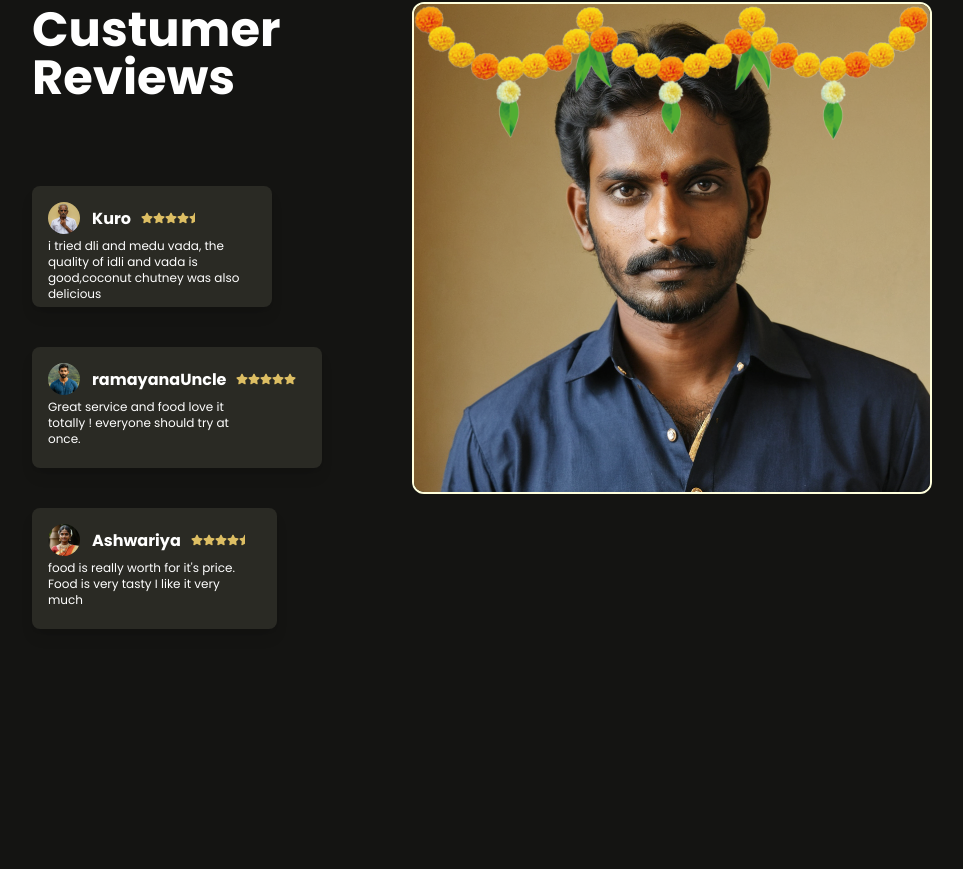
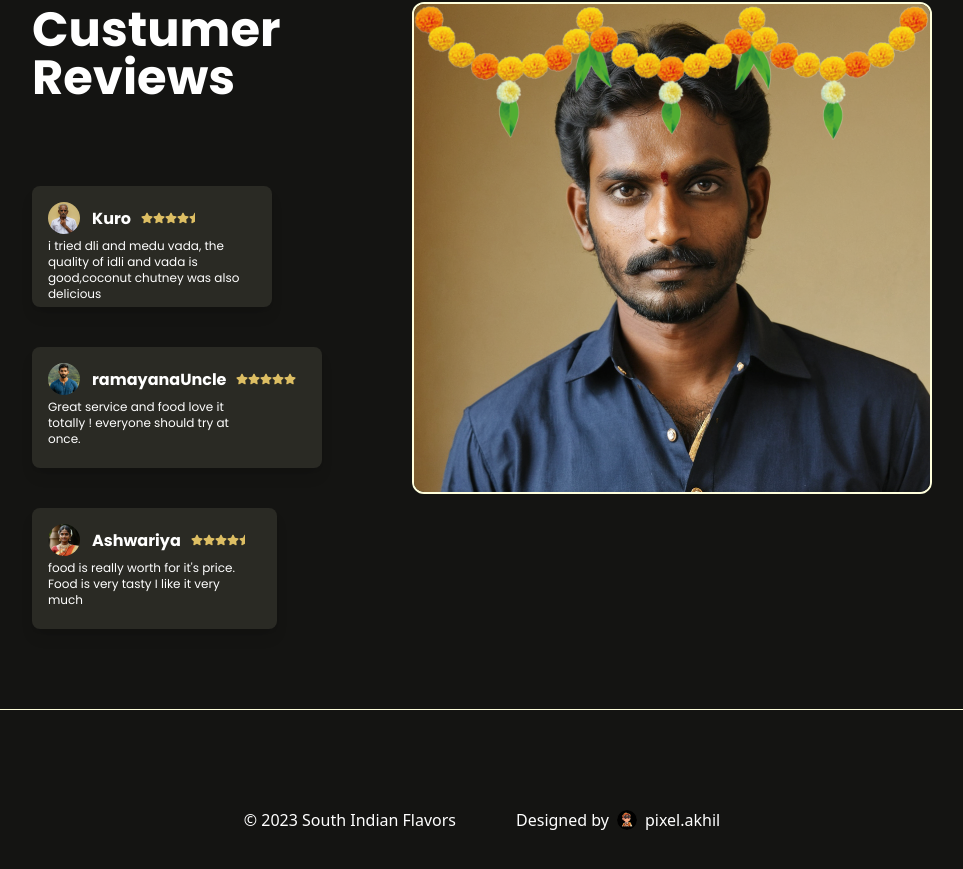
Before and after one commit to Nota0515/Cafe_website, a React (Vite) app: page / in a window 1280 px wide. Shown: the part 1654-2523 px from the top of the page, without its empty margins (158-1121 px from the left). Before the commit the page ends 2363 px from the top, so only its background shows below. Built offline with nearby package versions, Linux system fonts and the light colour scheme.

Commit message:
developed footer

```diff
--- a/src/App.jsx
+++ b/src/App.jsx
@@ -3,6 +3,7 @@ import Hero from './sections/Hero';
 import Featured from './sections/Featured'
 import Speciality from './sections/Speciality';
 import Feedback from './sections/Feedback';
+import Footer from './sections/Footer';
 
 const App = () => {
   return (
@@ -12,8 +13,8 @@ const App = () => {
       <Featured />
       <Speciality />
       <Feedback />
-      {/*<Findus />
-      <Footer />*/}
+      {/*<Findus />*/}
+      <Footer />
     </>
   )
 }
--- a/src/sections/Footer.jsx
+++ b/src/sections/Footer.jsx
@@ -1,6 +1,21 @@
+import {pixels_akhil} from '../assets';
+
 const Footer = () => {
   return (
-    <div>Footer</div>
+    <div className="flex justify-center border-t border-t-n-7 items-center w-screen h-[13.75rem] px-10 py-10 lg:px-[60px] lg:py-[60px] ">
+      <div className="flex lg:flex-row md:flex-row flex-col flex-wrap gap-y-[30px] md:gap-x-[60px] lg:gap-x-[60px]">
+        <div className="flex items-center justify-center">
+          <span>© 2023 South Indian Flavors</span>
+        </div>
+        <div className="flex items-center justify-center">
+          <span className='flex w-full flex-nowrap gap-2 items-center'>Designed by
+              <div className="w-5 h-5 rounded-full shrink-0 bg-n-5 overflow-hidden">
+                <img src={pixels_akhil} alt="DesignCompanyLogo" className="object-cover object-center" />
+              </div>pixel.akhil
+          </span>
+        </div>
+      </div>
+    </div>
   )
 }
 
```
Also changed, not shown: src/assets/index.js (+7 -1 lines), src/assets/Nobitapf.jpg (added).
